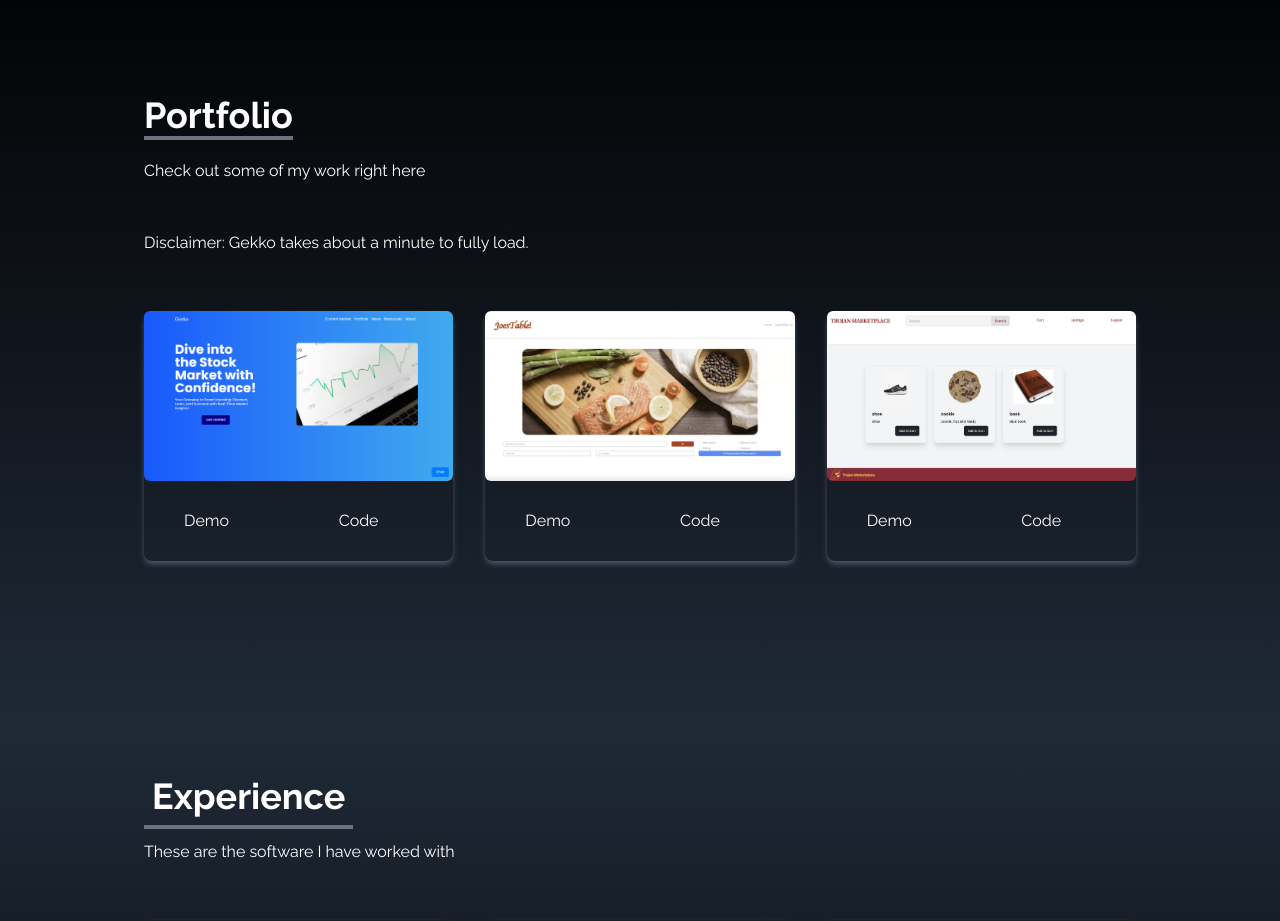
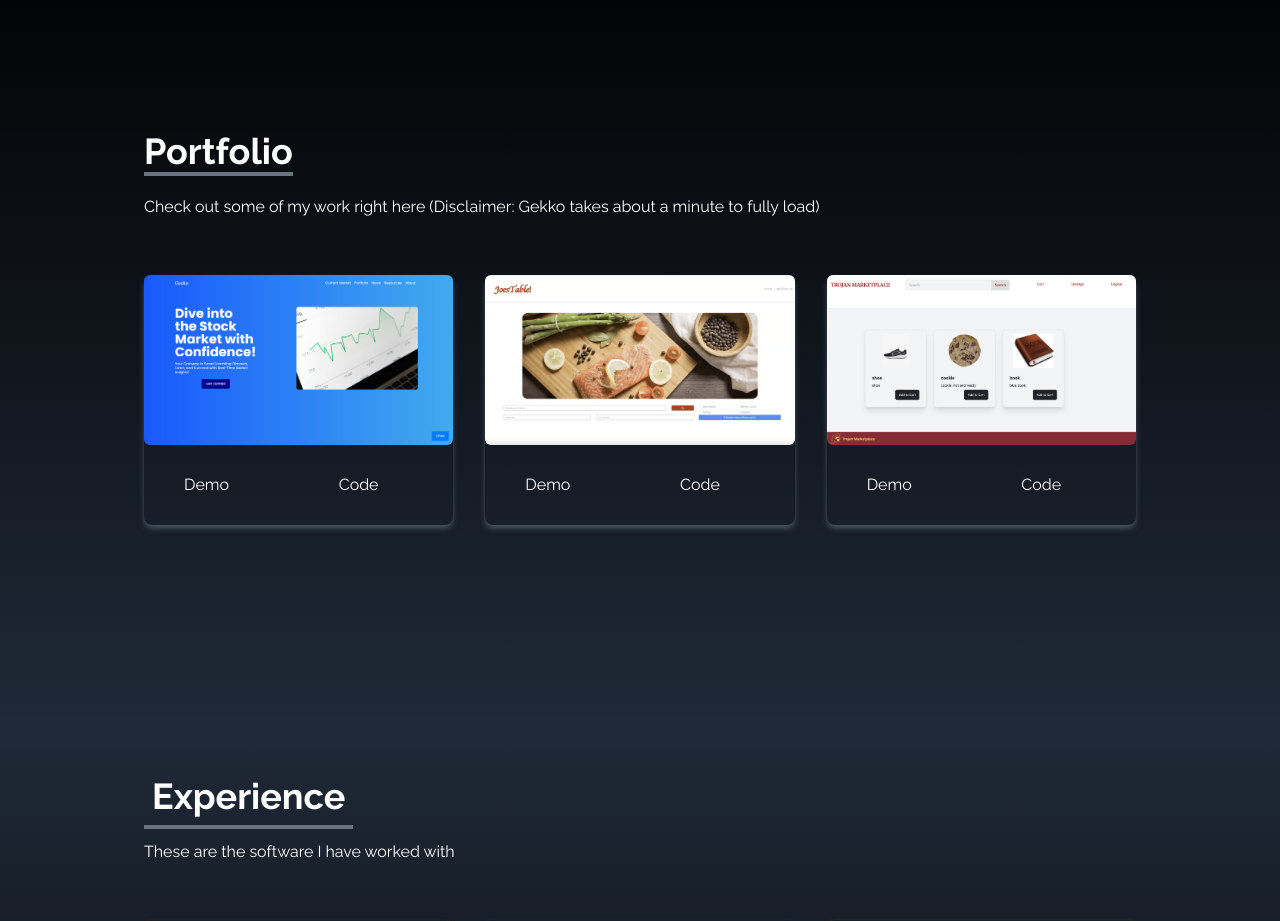
Before and after one commit to Brice12347/one-portfolio, a React (Create React App) app in the folder one-portfolio/: page / in a window 1280 px wide. Shown: the part 1360-2281 px from the top of the page. Built offline with nearby package versions, Linux system fonts and the light colour scheme.

Commit message:
Update Portfolio.jsx

```diff
--- a/one-portfolio/src/components/Portfolio.jsx
+++ b/one-portfolio/src/components/Portfolio.jsx
@@ -40,8 +40,7 @@ const Portfolio = () => {
             <div className='max-w-screen-lg p-4 mx-auto flex flex-col justify-center w-full h-full '>
                 <div className='pb-8'>
                     <p className='text-4xl font-bold inline border-b-4 border-gray-500'>Portfolio</p>
-                    <p className='py-6'>Check out some of my work right here</p>
-                    <p className='py-6'>Disclaimer: Gekko takes about a minute to fully load.</p>
+                    <p className='py-6'>Check out some of my work right here  (Disclaimer: Gekko takes about a minute to fully load)</p>
                 </div>
 
                 <div className='grid sm:grid-cols-2 md:grid-cols-3 gap-8 px-12 sm:px-0'>
```
